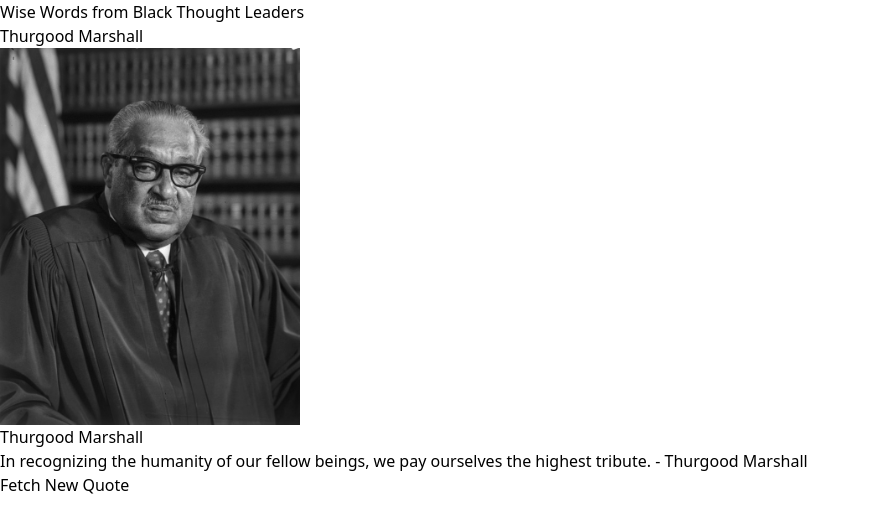
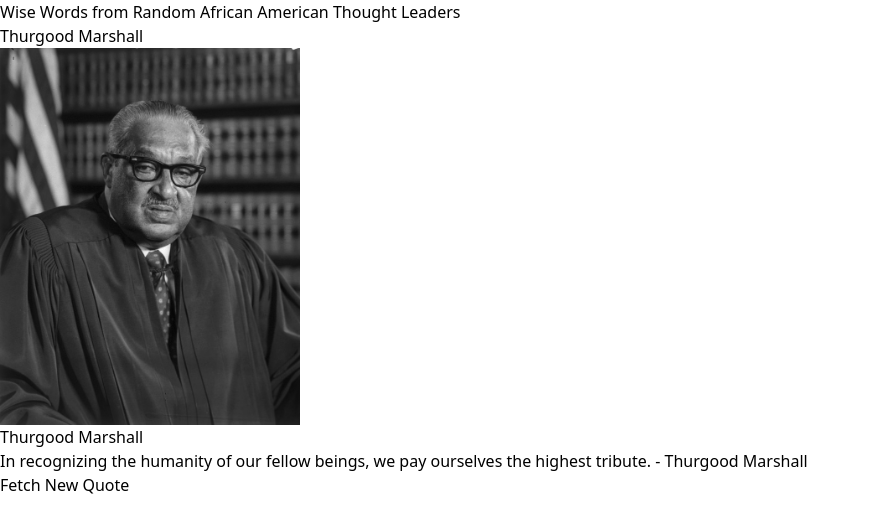
Before and after one commit to RW2023/next-quotes, a Next.js app: page / in a window 1280 px wide. Shown: the top 532 px of the page, without its empty margins (0-870 px from the left). Built offline with nearby package versions, Linux system fonts and the light colour scheme.

Commit message:
update title

```diff
--- a/src/app/page.tsx
+++ b/src/app/page.tsx
@@ -24,9 +24,9 @@ export default function Home() {
     <div className="min-h-screen bg-background">
       <div className="container mx-auto p-6 grid grid-cols-1 md:grid-cols-2 gap-6 bg-secondary shadow-lg rounded-lg pt-6">
         <h1 className="col-span-full text-center text-2xl font-bold mb-6 mt-3 text-tertiary">
-          Wise Words from Black Thought Leaders
+          Wise Words from Random African American Thought Leaders
         </h1>
-        <div className="flex flex-col items-center p-3 bg-tertiary rounded-lg shadow-lg">
+        <div className="flex flex-col items-center p-3 bg-tertiary rounded-lg shadow-lg drop-shadow-lg">
           <h2 className="text-headline text-lg">{quote.author}</h2>
           <Image
             src={quote.img || '/fist.png'}
```
